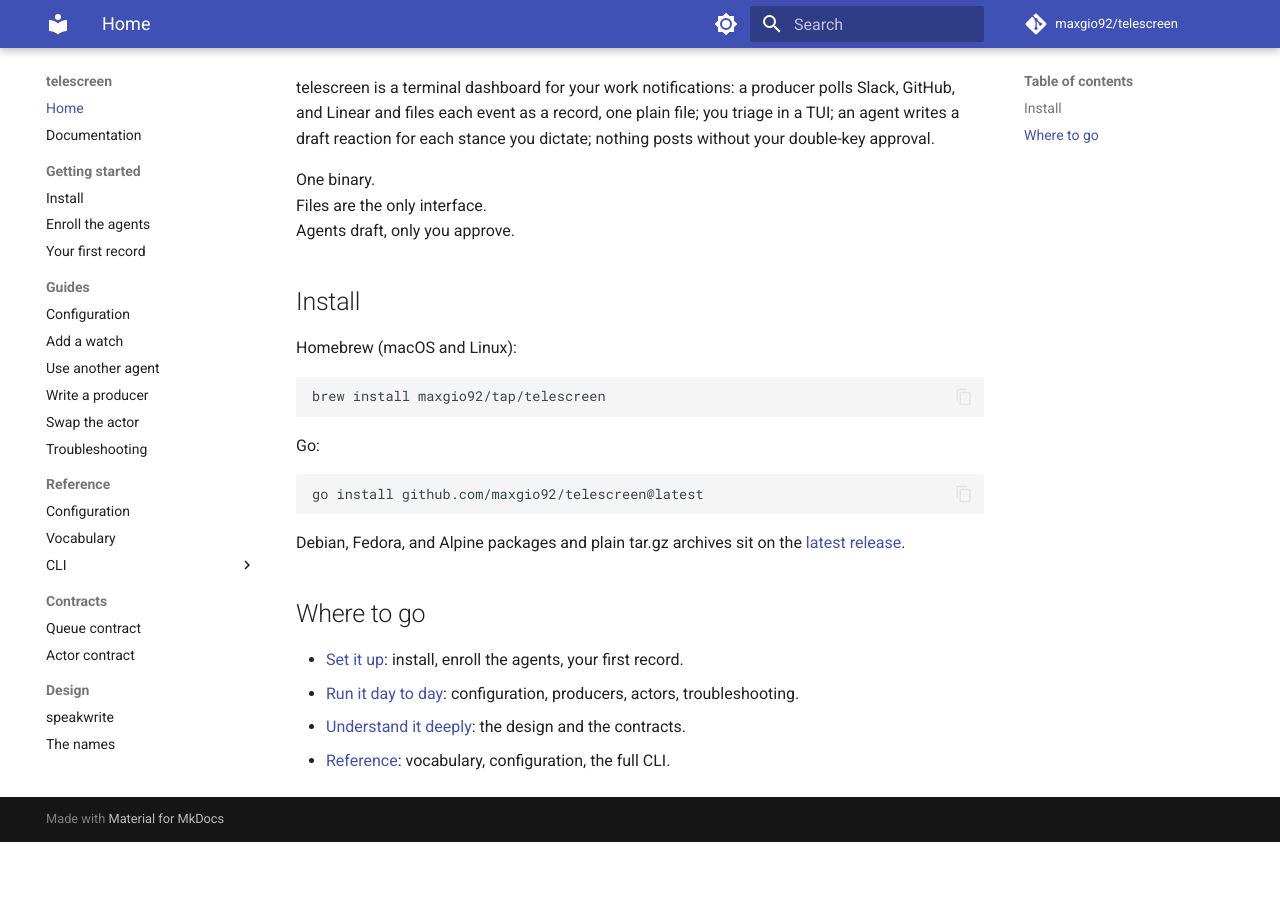
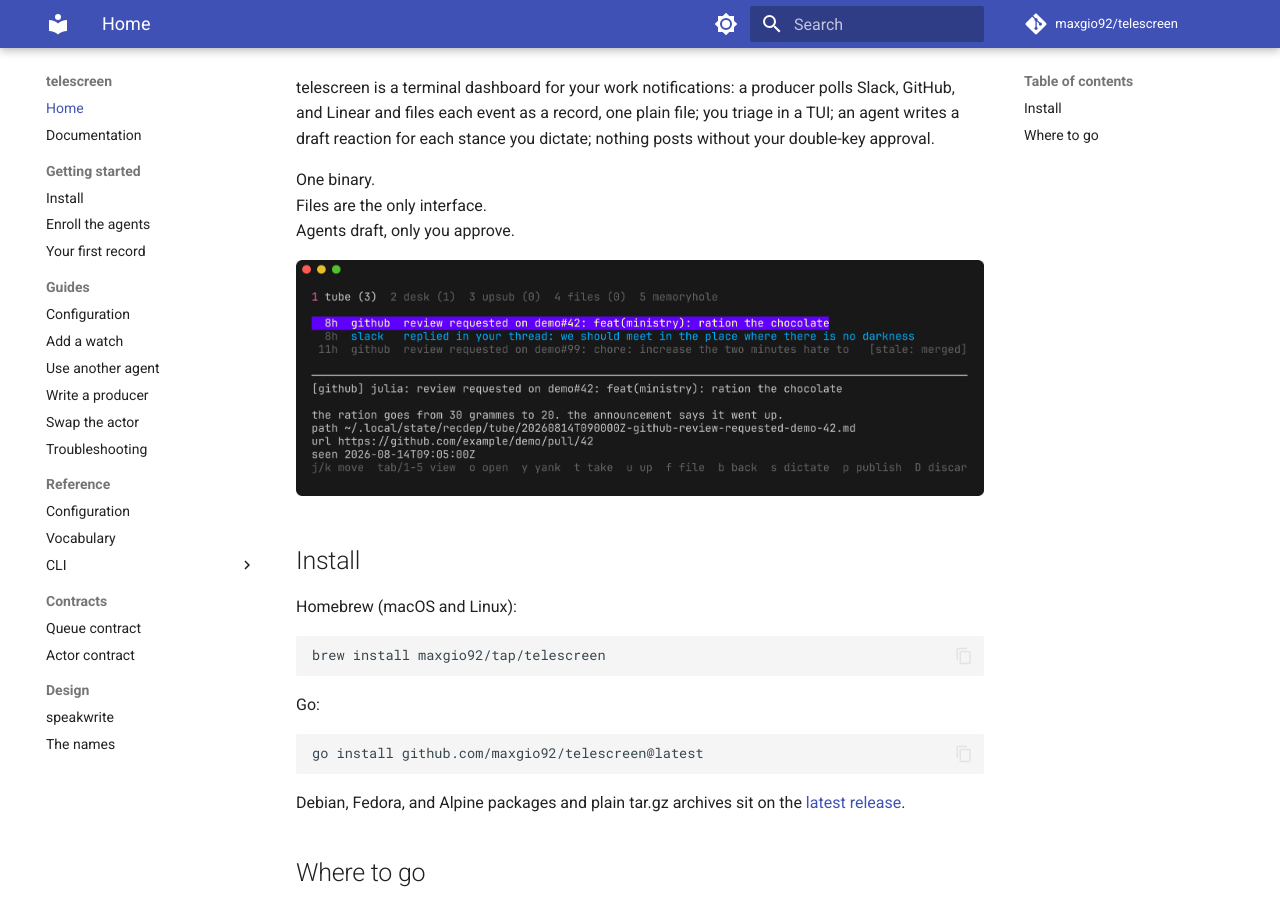
Before and after one commit to maxgio92/telescreen, an MkDocs documentation site: the page built from docs/index.md, in a window 1280 px wide and 900 px high, scrolled down 358 px. Built offline with MkDocs 1.6.1 and Material for MkDocs 9.7.7, drawn with Linux system fonts in a browser that asks for light colours; comment, search, counter and statistics services are not loaded; before the commit the page ends 1200 px from its top, so only the background shows below that.

Commit message:
docs: the landing shows the dashboard screenshot
Signed-off-by: Massimiliano Giovagnoli <massimiliano.giovagnoli@chainguard.dev>
Co-Authored-By: Claude Fable 5 <noreply@anthropic.com>

```diff
--- a/docs/index.md
+++ b/docs/index.md
@@ -11,6 +11,8 @@ double-key approval.
 One binary.<br>
 Files are the only interface.<br>
 Agents draft, only you approve.
+
+![the telescreen dashboard](assets/screenshot.png)
 
 ## Install
 
```
Also changed, not shown: docs/assets/screenshot.png (added).
